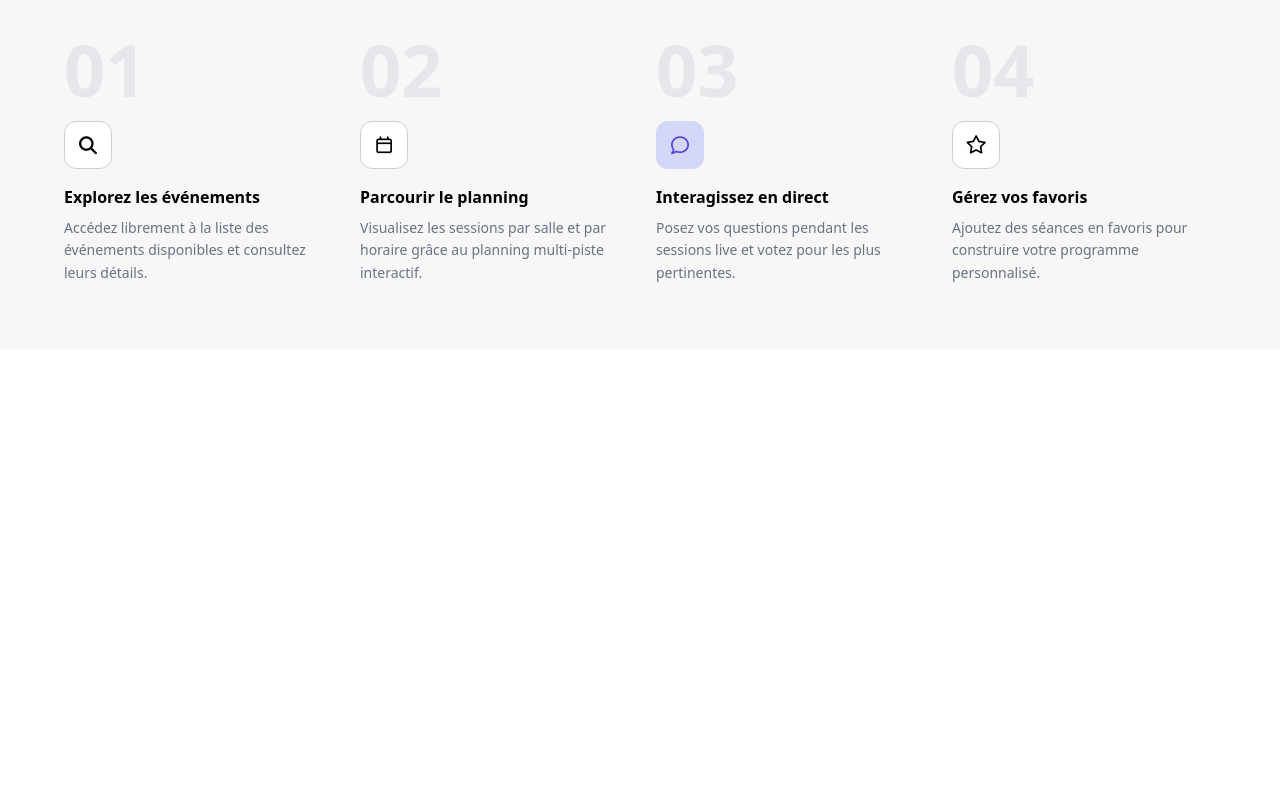
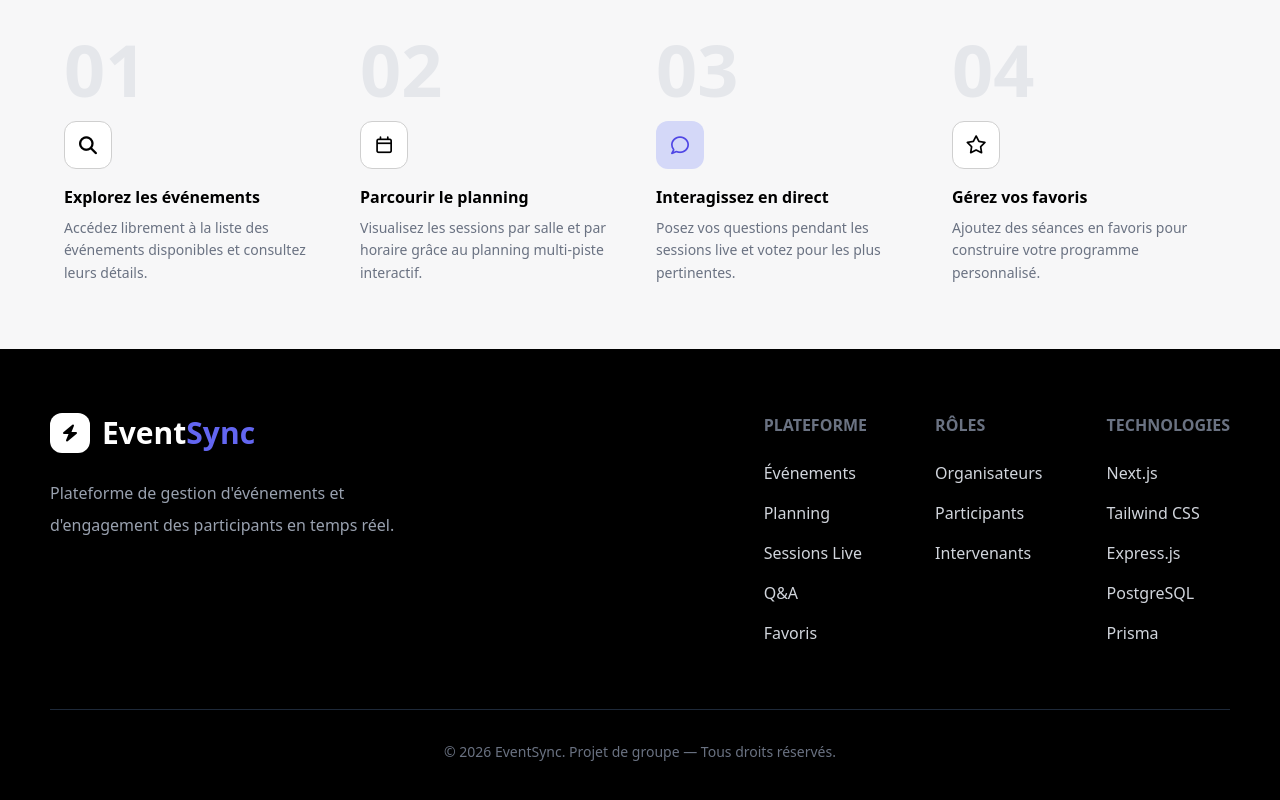
Before and after one commit to EventSync-app/Client, a Next.js app: page / in a window 1280 px wide. Shown: the part 1688-2488 px from the top of the page. Before the commit the page ends 2037 px from the top, so only its background shows below. Built offline with nearby package versions, Linux system fonts and the light colour scheme.

Commit message:
feat: add footer and dark/light logos

```diff
--- a/src/app/layout.js
+++ b/src/app/layout.js
@@ -2,6 +2,7 @@ import { Poppins } from "next/font/google";
 import "@fortawesome/fontawesome-free/css/all.min.css";
 import "./globals.css";
 import Header from "@/components/layout/Header";
+import Footer from "@/components/layout/Footer";
 
 const poppins = Poppins({
   subsets: ["latin"],
@@ -19,6 +20,7 @@ export default function RootLayout({ children }) {
       <body className="min-h-full flex flex-col">
         <Header />
         {children}
+        <Footer />
       </body>
     </html>
   );
--- /dev/null
+++ b/src/components/layout/Footer.js
@@ -0,0 +1,76 @@
+import LogoDark from "../shared/LogoDark";
+
+function Footer() {
+    return (
+        <footer className="bg-[var(--black)] text-white px-6 md:px-[50px] py-16">
+            <div className="flex flex-col lg:flex-row justify-between gap-12">
+                <div className="max-w-sm">
+                    <div className="flex items-center gap-3 mb-6">
+                        <LogoDark />
+                        <h1 className="text-3xl font-bold">
+                            <span>Event</span>
+                            <span className="text-[var(--color-accent)]">
+                                Sync
+                            </span>
+                        </h1>
+                    </div>
+                    <p className="text-gray-400 leading-8">
+                        Plateforme de gestion d'événements et
+                        d'engagement des participants en temps réel.
+                    </p>
+                </div>
+
+                <div className="grid grid-cols-1 sm:grid-cols-3 gap-12">
+
+                    <div>
+                        <h2 className="text-gray-500 uppercase font-semibold mb-6">
+                            Plateforme
+                        </h2>
+
+                        <ul className="flex flex-col gap-4 text-gray-300">
+                            <li>Événements</li>
+                            <li>Planning</li>
+                            <li>Sessions Live</li>
+                            <li>Q&A</li>
+                            <li>Favoris</li>
+                        </ul>
+                    </div>
+
+                    <div>
+                        <h2 className="text-gray-500 uppercase font-semibold mb-6">
+                            Rôles
+                        </h2>
+
+                        <ul className="flex flex-col gap-4 text-gray-300">
+                            <li>Organisateurs</li>
+                            <li>Participants</li>
+                            <li>Intervenants</li>
+                        </ul>
+                    </div>
+
+                    <div>
+                        <h2 className="text-gray-500 uppercase font-semibold mb-6">
+                            Technologies
+                        </h2>
+
+                        <ul className="flex flex-col gap-4 text-gray-300">
+                            <li>Next.js</li>
+                            <li>Tailwind CSS</li>
+                            <li>Express.js</li>
+                            <li>PostgreSQL</li>
+                            <li>Prisma</li>
+                        </ul>
+                    </div>
+
+                </div>
+            </div>
+            <div className="flex justify-center border-t border-gray-800 mt-16 pt-8">
+                <p className="text-gray-500 text-sm text-center md:text-left">
+                    © 2026 EventSync. Projet de groupe — Tous droits réservés.
+                </p>
+            </div>
+        </footer>
+    )
+}
+
+export default Footer;
--- a/src/components/layout/Header.js
+++ b/src/components/layout/Header.js
@@ -1,7 +1,10 @@
+import LogoLight from "../shared/LogoLight";
+
 function Header() {
     return (
         <header className="header bg-[var(--white-background)] sticky top-0 px-[50px] py-4 flex flex-row justify-between items-center">
-            <div className="header_brand flex justify-center items-center">
+            <div className="header_brand flex justify-center items-center gap-3">
+                <LogoLight />
                 <h1 className="text-2xl font-bold">
                     <span>Event</span>
                     <span className="text-[var(--color-accent)]">Sync</span>
--- /dev/null
+++ b/src/components/shared/LogoDark.js
@@ -0,0 +1,9 @@
+function LogoDark() {
+    return (
+        <div className="bg-white text-black w-10 h-10 rounded-xl flex justify-center items-center">
+            <i className="fa-solid fa-bolt"></i>
+        </div>
+    );
+}
+
+export default LogoDark;
--- /dev/null
+++ b/src/components/shared/LogoLight.js
@@ -0,0 +1,9 @@
+function LogoLight() {
+    return (
+        <div className="bg-black text-white w-10 h-10 rounded-xl flex justify-center items-center">
+            <i className="fa-solid fa-bolt"></i>
+        </div>
+    );
+}
+
+export default LogoLight;
```
